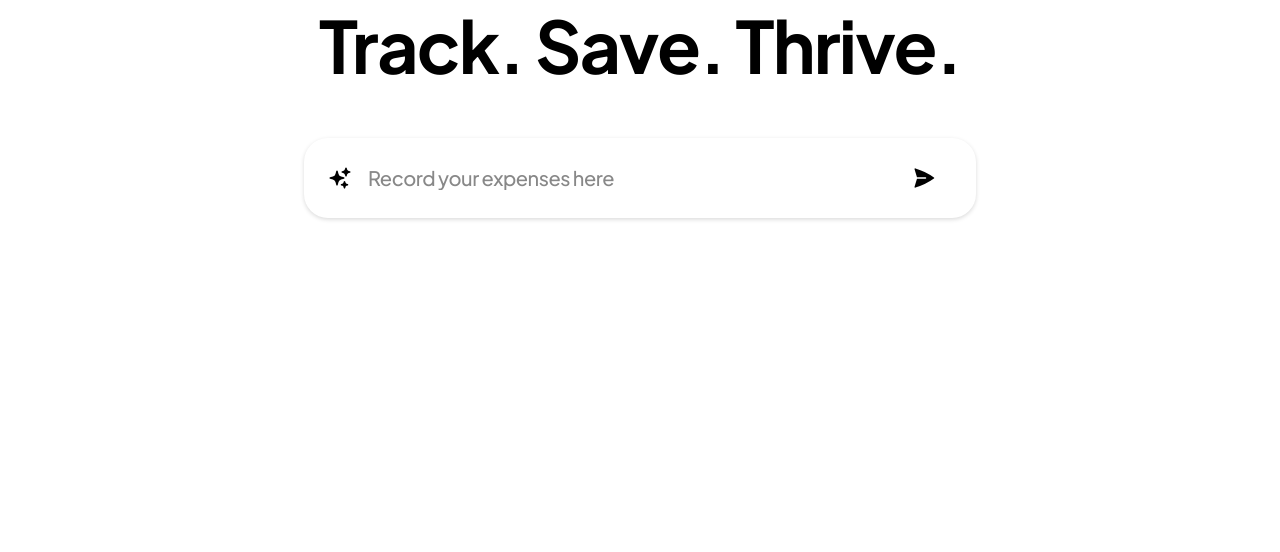
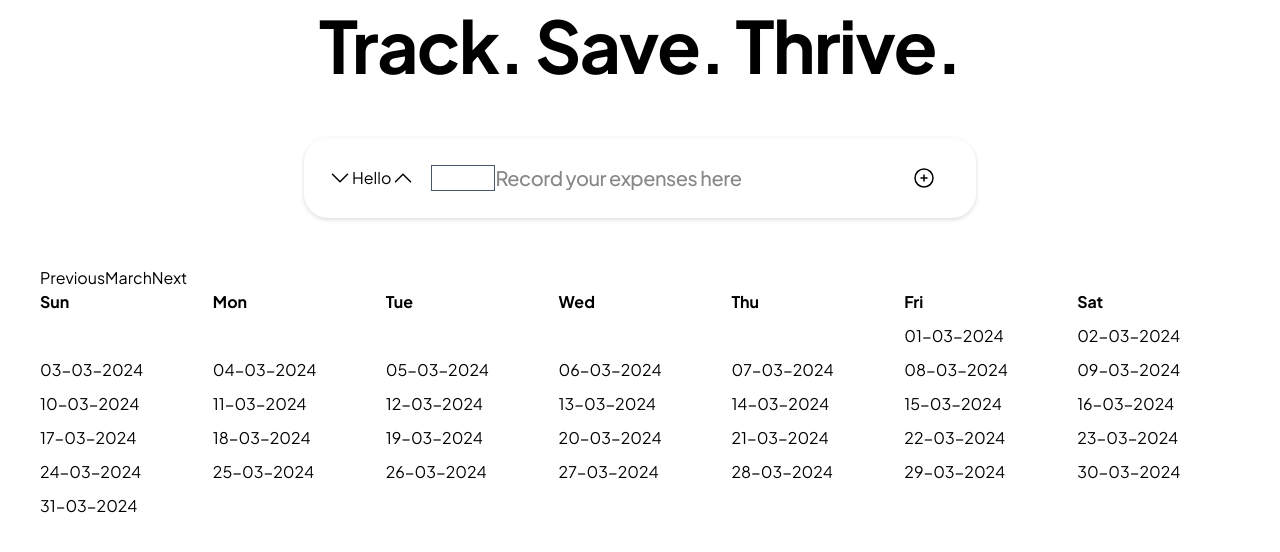
Before and after one commit to sourinsarkar/fiManage, a React (Vite) app in the folder frontend/: page / in a window 1280 px wide. Shown: the top 552 px of the page. Built offline with nearby package versions, Linux system fonts and the light colour scheme.

Commit message:
Imported: CalendarUI in Dashboard

```diff
--- a/frontend/src/layouts/Dashboard.tsx
+++ b/frontend/src/layouts/Dashboard.tsx
@@ -1,4 +1,6 @@
-import { SparklesIcon, PaperAirplaneIcon } from "@heroicons/react/24/solid";
+import { PlusCircleIcon } from "@heroicons/react/24/outline";
+import { ChevronUpIcon, ChevronDownIcon} from "@heroicons/react/24/solid";
+import CalendarUI from "../components/CalendarUI";
 
 const App: React.FC = () => {
 
@@ -8,20 +10,34 @@ const App: React.FC = () => {
         <div>
             <h1 className="text-center font-bold text-7xl tracking-tight leading-tight">Track. Save. Thrive.</h1>
         </div>
+
         <div className="my-12">
           <div className="flex items-center max-w-2xl min-h-20 m-auto rounded-3xl shadow-sh_Light">
-                <div className="flex justify-between items-center w-full mx-6">
+
+                <form className="flex justify-between items-center w-full mx-6">
+                  <div className="pl-0 pr-4 flex items-center justify-center">
+                    <ChevronDownIcon className="h-6 w-6" />
+                    <p>Hello</p>
+                    <ChevronUpIcon className="h-6 w-6" />
+                  </div>
+
                   <div>
-                    <div className="pl-0 pr-4"><SparklesIcon className="h-6 w-6" /></div>
+                    <input type="text" className="max-w-16 text-center border border-1 border-slate-600"/>
                   </div>
+
                   <div className="w-full">
                     <input className="outline-none flex items-center w-full text-xl font-medium tracking-tight placeholder:text-[#888888]" placeholder="Record your expenses here" />
                   </div>
+
                   <div className="flex items-center justify-end">
-                        <div className="p-4"><PaperAirplaneIcon className="h-6 w-6" /> </div>
+                      <button className="p-4"><PlusCircleIcon className="h-6 w-6" /> </button>
+                  </div>
+                </form>
           </div>
         </div>
-            </div>
+
+        <div>
+          <CalendarUI />
         </div>
       </div>
     </div>
```
Also changed, not shown: 1 other file (tests, documents, lock files or other folders). Lines whose indentation alone changed are shown as unchanged.
